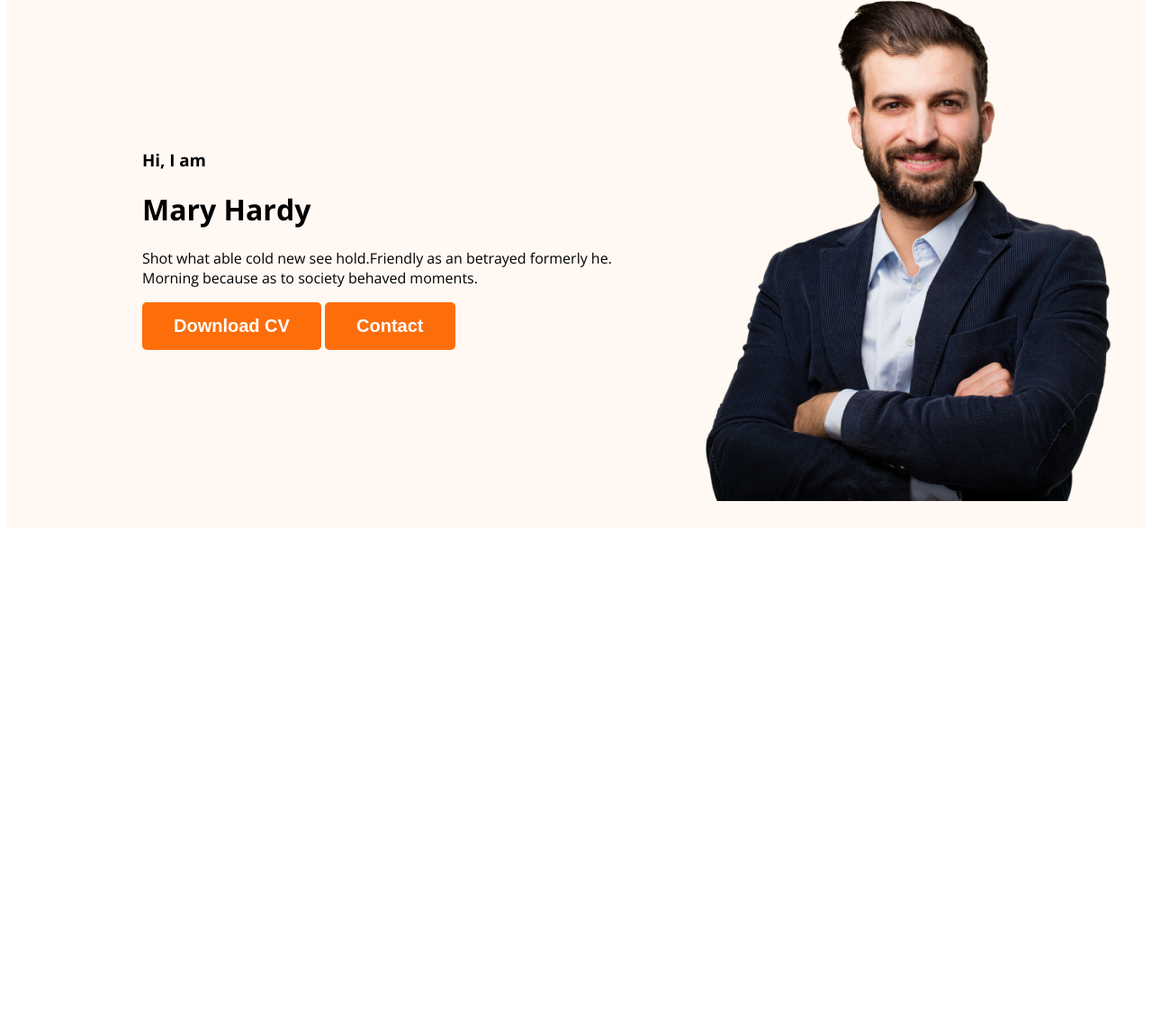
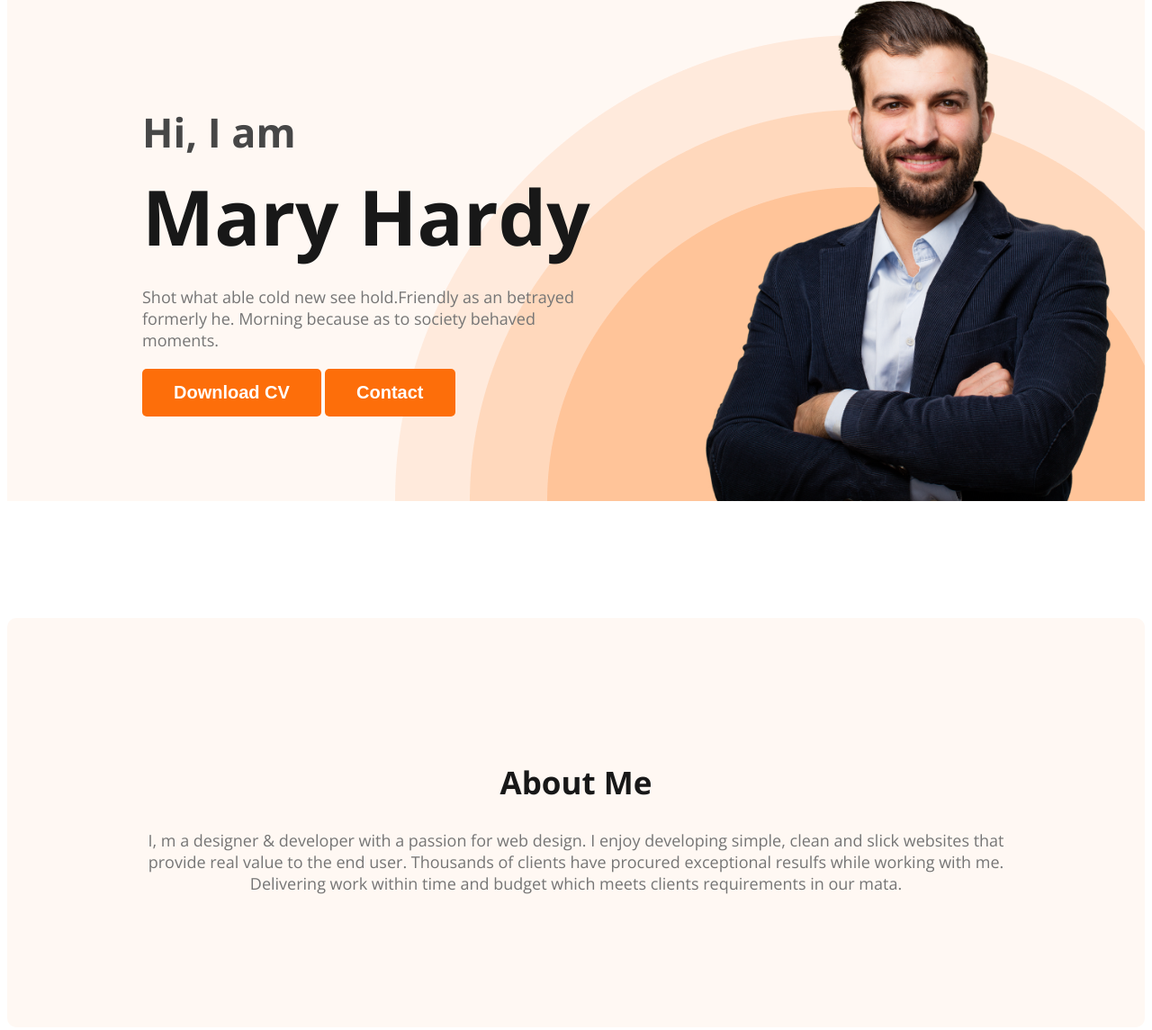
Before and after one commit to Ghost6009/developer-portfolio-4, a plain HTML site: page index.html in a window 1280 px wide. Shown: the part 145-1290 px from the top of the page at 90% size. Before the commit the page ends 800 px from the top, so only its background shows below. Drawn offline with nearby package versions, Linux system fonts and the light colour scheme.

Commit message:
added about section

```diff
--- a/index.html
+++ b/index.html
@@ -24,7 +24,7 @@
             <div class="banner-content">
                 <h3 class="banner-greething">Hi, I  am</h3>
                 <h1 class="banner-title">Mary Hardy</h1>
-                <p>Shot what able cold new see hold.Friendly as an betrayed formerly he. Morning because as to society behaved moments.</p>
+                <p class="banner-description">Shot what able cold new see hold.Friendly as an betrayed formerly he. Morning because as to society behaved moments.</p>
                 <button class="btn-primary">Download CV</button>
                 <button class="btn-primary">Contact</button>
             </div>
@@ -32,7 +32,12 @@
         </div>
     </header>
     <main>
-
+        <section class="about">
+            <h2 class="section-title">About Me</h2>
+            <p class="section-description">
+                I, m a designer & developer with a passion for web design. I enjoy developing simple, clean and slick websites that provide real value to the end user. Thousands of clients have procured exceptional resulfs while working with me. Delivering work within time and budget which meets clients requirements in our mata.
+            </p>
+        </section>
     </main>
     <footer>
 
--- a/styles/portfolio.css
+++ b/styles/portfolio.css
@@ -16,6 +16,18 @@ body{
     font-size: 20px;
     font-weight: 700;
     padding: 15px 35px;
+}
+
+.section-title{
+    color: #181818;
+    text-align: center;
+    font-size: 35px;
+    font-weight: 700;
+}
+.section-description{
+    color: #757575;
+    text-align: center;
+    font-size: 18px;
 }
 
 
@@ -49,13 +61,49 @@ nav a{
 /* header related styles */
 .header{
     background-color: #FFF8F3;
+    background-image: url('../images/header_bg.png');
+    background-repeat: no-repeat;
+    background-position: bottom right;
 }
 
 .banner{
-    padding: 30px 30px 30px 150px;
+    padding: 30px 30px 0px 150px;
     display: flex;
     align-items: center;
+    justify-content: space-between;
 }
+
+.banner-content{
+    max-width: 500px;
+}
+
 .banner .profile-picture{
     width: 500px;
 }
+.banner-greething{
+    color: #474747;
+    font-size: 45px;
+    margin-bottom: 0px;
+}
+.banner-title{
+    color: #181818;
+    font-size: 85px;
+    font-weight: 700;
+    margin-top: 5px;
+    margin-bottom: 20px;
+}
+.banner-description{
+    color: #757575;
+    font-size: 18px;
+    margin-bottom: 20px;
+}
+
+/* main section styles */
+
+/* about section styles */
+.about{
+    padding: 130px;
+    border-radius: 10px;
+    background: #FFF8F3;
+    margin-top: 130px;
+}
```
